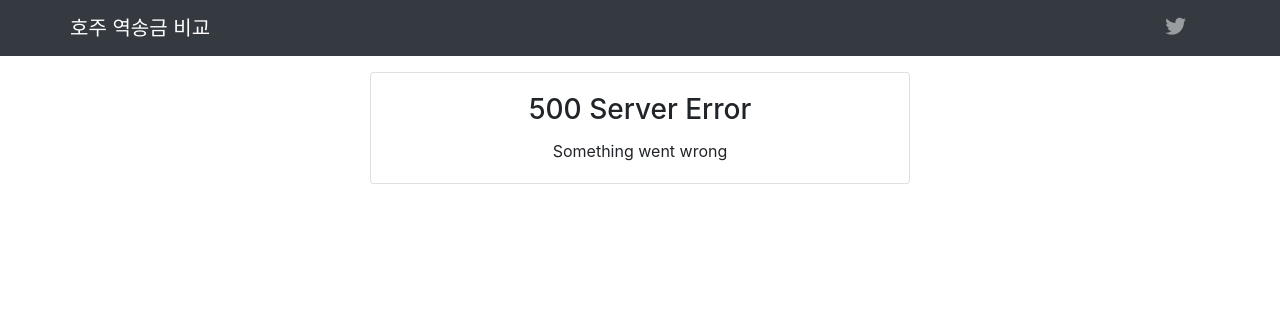
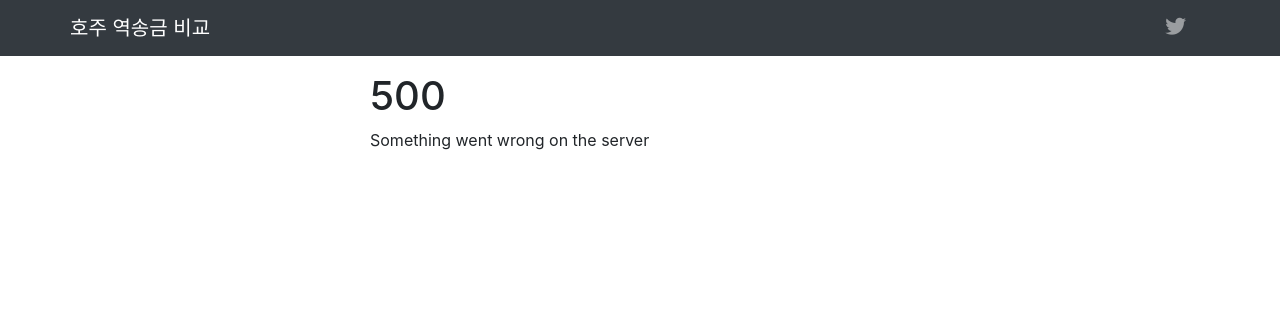
Before and after one commit to minho42/ysk, a Django app: template templates/500.html in a window 1280 px wide. Shown: the top 316 px of the page. Run offline with Django 3.2, Linux system fonts and the light colour scheme; the template is opened without the code that fills it, so the values that code supplies are empty; some libraries are stand-ins or nearby versions.

Commit message:
changed style and error messages

```diff
--- a/templates/404.html
+++ b/templates/404.html
@@ -5,9 +5,9 @@
 {% endblock  %}
 
 {% block error_title %}
-404 Not Found
+404
 {% endblock  %}
 
 {% block error_message %}
-{{exception}}
+Page not found
 {% endblock  %}
--- a/templates/500.html
+++ b/templates/500.html
@@ -5,10 +5,9 @@
 {% endblock  %}
 
 {% block error_title %}
-500 Server Error
+500
 {% endblock  %}
 
 {% block error_message %}
-Something went wrong
-{{exception}}
+Something went wrong on the server
 {% endblock  %}
--- a/templates/base_error.html
+++ b/templates/base_error.html
@@ -3,20 +3,14 @@
 {% block content %}
 <div class="row justify-content-center">
   <div class="col-md-6 mt-3">
-
-    <div class="card">
-      <div class="card-body text-center">
-        <h3 class="card-title">
-          {% block error_title %}
-          {% endblock error_title %}
-        </h3>
-        <p class="card-text">
-          {% block error_message %}
-          {% endblock error_message %}
-        </p>
-      </div>
-    </div>
-
+    <h1>
+      {% block error_title %}
+      {% endblock error_title %}
+    </h1>
+    <p>
+      {% block error_message %}
+      {% endblock error_message %}
+    </p>
   </div>
 </div>
 {% endblock content %}
```
